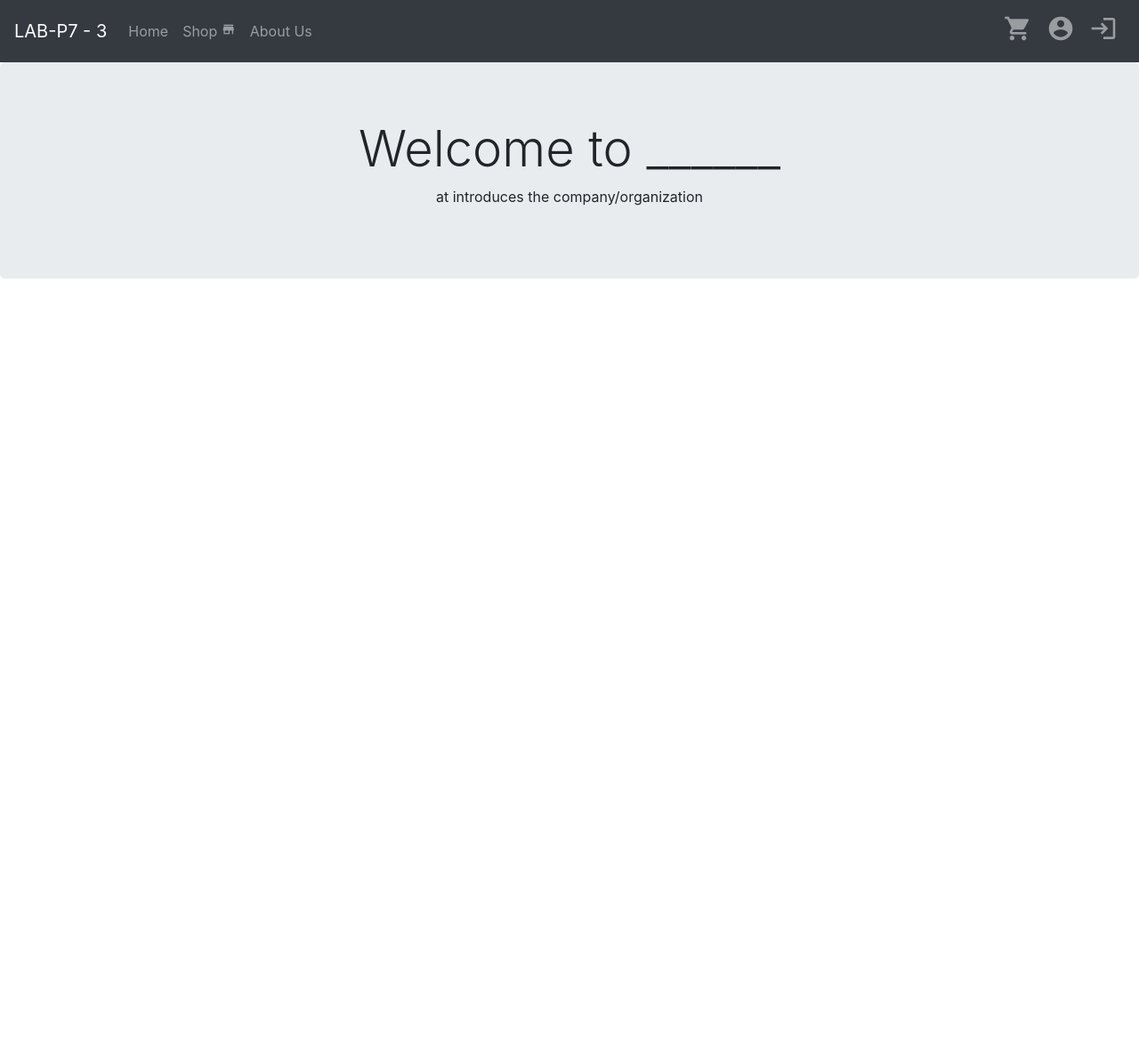
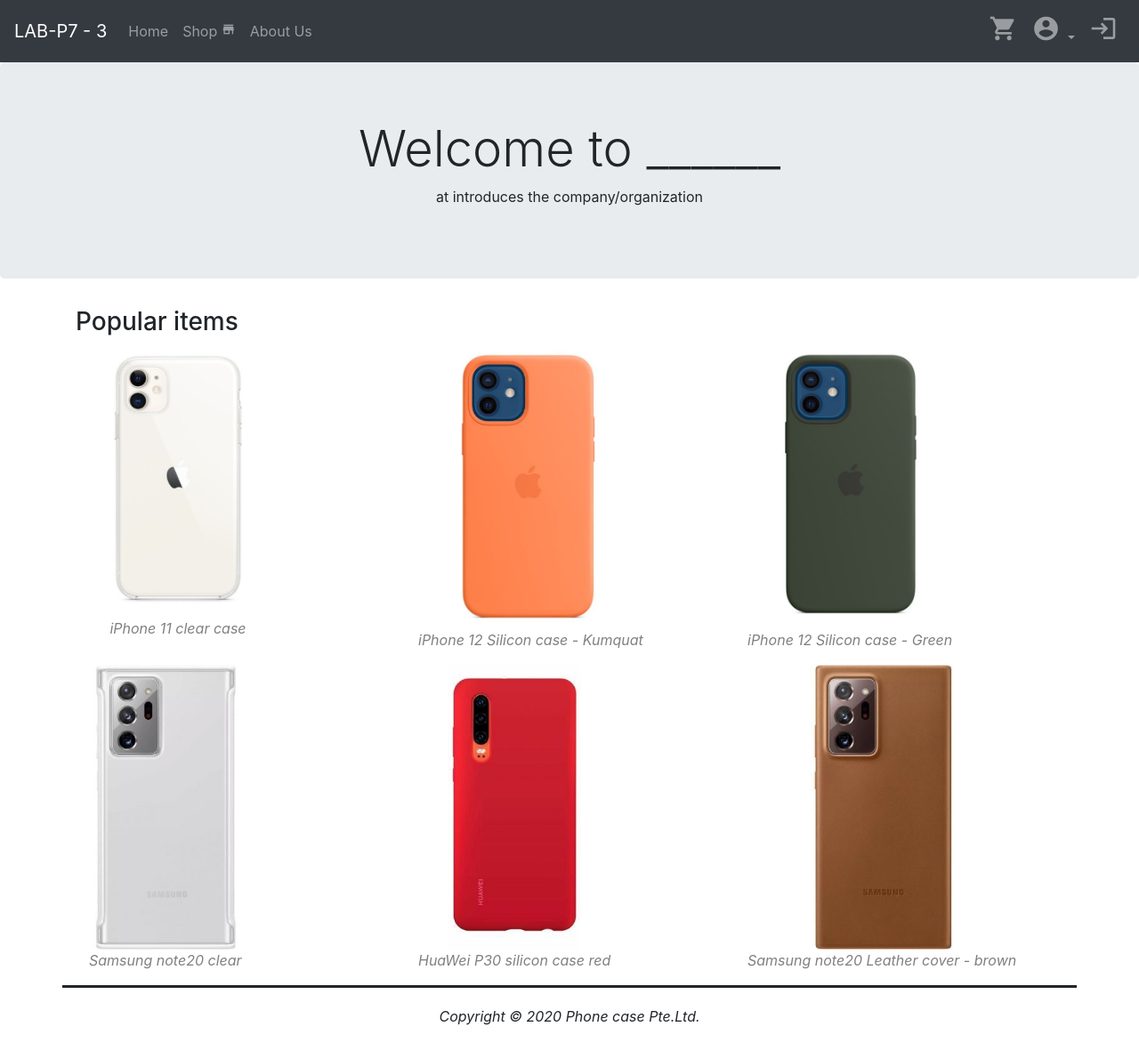
Before and after one commit to 1004ProjectWebsite/ICT-1004-Project, a PHP site: page / in a window 1280 px wide. Shown: the whole page at 89% size. Before the commit the page ends 313 px from the top, so only its background shows below. Run offline with PHP 8.4, Linux system fonts and the light colour scheme.

Commit message:
added 6 images

```diff
--- /dev/null
+++ b/1004_Project/css/main.css
@@ -0,0 +1,26 @@
+figure
+{
+    display: inline-block;
+    text-align: center;
+}
+
+figcaption
+{
+    color: gray;
+    font-style: italic;
+    text-align: center;
+}
+
+img
+{
+    max-height: 320px;
+    max-width: 200px;
+}
+
+footer
+{
+    border-top-style: solid;
+    text-align: center;
+    font-style: italic;
+    padding: 20px 0;
+}
--- /dev/null
+++ b/1004_Project/footer.inc.php
@@ -0,0 +1,3 @@
+<footer class="container">
+    <p>Copyright &copy; 2020 Phone case Pte.Ltd.</p>
+</footer>
--- a/1004_Project/index.php
+++ b/1004_Project/index.php
@@ -6,10 +6,10 @@
 -->
 <html>
     <head>
-    <title>Phone Case Shop</title>
-   <?php
-    include "head.inc.php";
-    ?>
+        <title>Phone Case Shop</title>
+        <?php
+            include "head.inc.php";
+        ?>
     </head>
     <body>
          <?php
@@ -22,8 +22,76 @@
 
 
         <main class="container">
-
+            <h3>Popular items</h3>
+            <div class="container">
+                <div class="row">
+                    <div class="col">
+                       <article>
+                           <figure>
+                               <a href="phone_cases_img/iphone_11_clearcase.jpg">
+                                   <img src="phone_cases_img/iphone_11_clearcase.jpg" alt="iphone11"/>
+                               </a>
+                               <figcaption>iPhone 11 clear case</figcaption>
+                           </figure>
+                       </article>
+                    </div>
+                    <div class="col">
+                        <article >
+                           <figure>
+                               <a href="phone_cases_img/iphone_12_kumquat.jpg">
+                                   <img src="phone_cases_img/iphone_12_kumquat.jpg" alt="iphone12"/>
+                               </a>
+                             <figcaption>iPhone 12 Silicon case - Kumquat</figcaption>
+                           </figure>
+                       </article>
+                    </div>
+                    <div class="col">
+                       <article >
+                            <figure>
+                                <a href="phone_cases_img/iphone_12_Green.jpg">
+                                    <img src="phone_cases_img/iphone_12_Green.jpg" alt="iphone12"/>
+                                </a>
+                                <figcaption>iPhone 12 Silicon case - Green</figcaption>
+                            </figure>
+                        </article>
+                    </div>
+                </div>
+                <div class="row">
+                    <div class="col">
+                        <article>
+                            <figure>
+                                <a href="phone_cases_img/samsung_note20_clear.jpg">
+                                    <img src="phone_cases_img/samsung_note20_clear.jpg" alt="Samsungnote20"/>
+                                </a>
+                                <figcaption>Samsung note20 clear</figcaption>
+                            </figure>
+                        </article>
+                    </div>
+                    <div class="col">
+                        <article>
+                            <figure>
+                                <a href="phone_cases_img/huawei_p30_red.jpg">
+                                    <img src="phone_cases_img/huawei_p30_red.jpg" alt="huaweip30"/>
+                                </a>
+                                <figcaption>HuaWei P30 silicon case red</figcaption>
+                            </figure>
+                        </article>
+                    </div>
+                    <div class="col">
+                        <article>
+                            <figure>
+                                <a href="phone_cases_img/samsung_note20_brown.jpg">
+                                    <img src="phone_cases_img/samsung_note20_brown.jpg" alt="Samsungnote20"/>
+                                </a>
+                                <figcaption>Samsung note20 Leather cover - brown</figcaption>
+                            </figure>
+                        </article>
+                    </div>
+                </div>
+            </div>
         </main>
-
+        <?php
+            include "footer.inc.php";
+        ?>
     </body>
 </html>
--- a/1004_Project/nav.inc.php
+++ b/1004_Project/nav.inc.php
@@ -18,16 +18,25 @@
             </li>
             </ul>
 
-            <ui class="navbar-nav ml-auto">
+            <ul class="navbar-nav ml-auto">
                 <li class="nav-item">
                     <a class="nav-link" title="Shopping Cart" href="#">
                         <i class="material-icons" style="font-size:2em">shopping_cart</i>
                     </a>
                 </li>
-                <li class="nav-item">
+<!--                <li class="nav-item">
                     <a class="nav-link" title="Create Account" href="register.php">
                         <i class="material-icons" style="font-size:2em">account_circle</i>
                     </a>
+                </li>-->
+                <li class="nav-item dropdown">
+                    <a class="nav-link dropdown-toggle" href="#" id="navbarDropdown" role="button" data-toggle="dropdown" aria-haspopup="true" aria-expanded="false">
+                      <i class="material-icons" style="font-size:2em">account_circle</i>
+                    </a>
+                    <div class="dropdown-menu dropdown-menu-right" aria-labelledby="navbarDropdown">
+                      <a class="dropdown-item" href="#">Log in</a>
+                      <a class="dropdown-item" href="#"></a>
+                    </div>
                 </li>
                 <li class="nav-item">
                     <a class="nav-link" title="Sign In" href="login.php">
@@ -35,5 +44,6 @@
                     </a>
                 </li>
             </ul>
+        </ul>
     </div>
 </nav>
```
Also changed, not shown: 1004_Project/phone_cases_img/huawei_p30_red.jpg (added), 1004_Project/phone_cases_img/iphone_11_clearcase.JPG (added), 1004_Project/phone_cases_img/iphone_12_Green.JPG (added), 1004_Project/phone_cases_img/iphone_12_kumquat.JPG (added), 1004_Project/phone_cases_img/samsung_note20_brown.jpg (added), 1004_Project/phone_cases_img/samsung_note20_clear.jpg (added), phone_cases_img/iphone_11_clearcase.JPG (added), phone_cases_img/iphone_12_Green.JPG (added), phone_cases_img/iphone_12_kumquat.JPG (added), 2 other files. Lines whose indentation alone changed are shown as unchanged.
